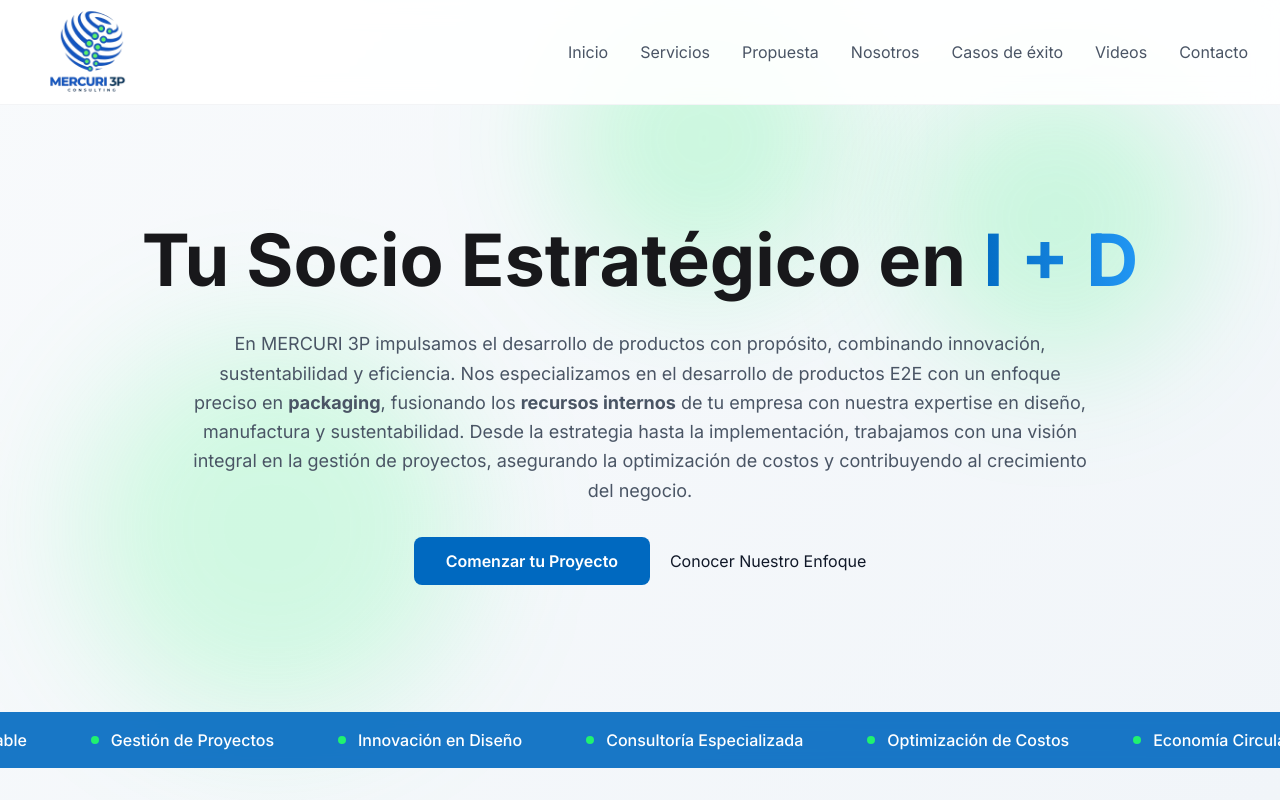
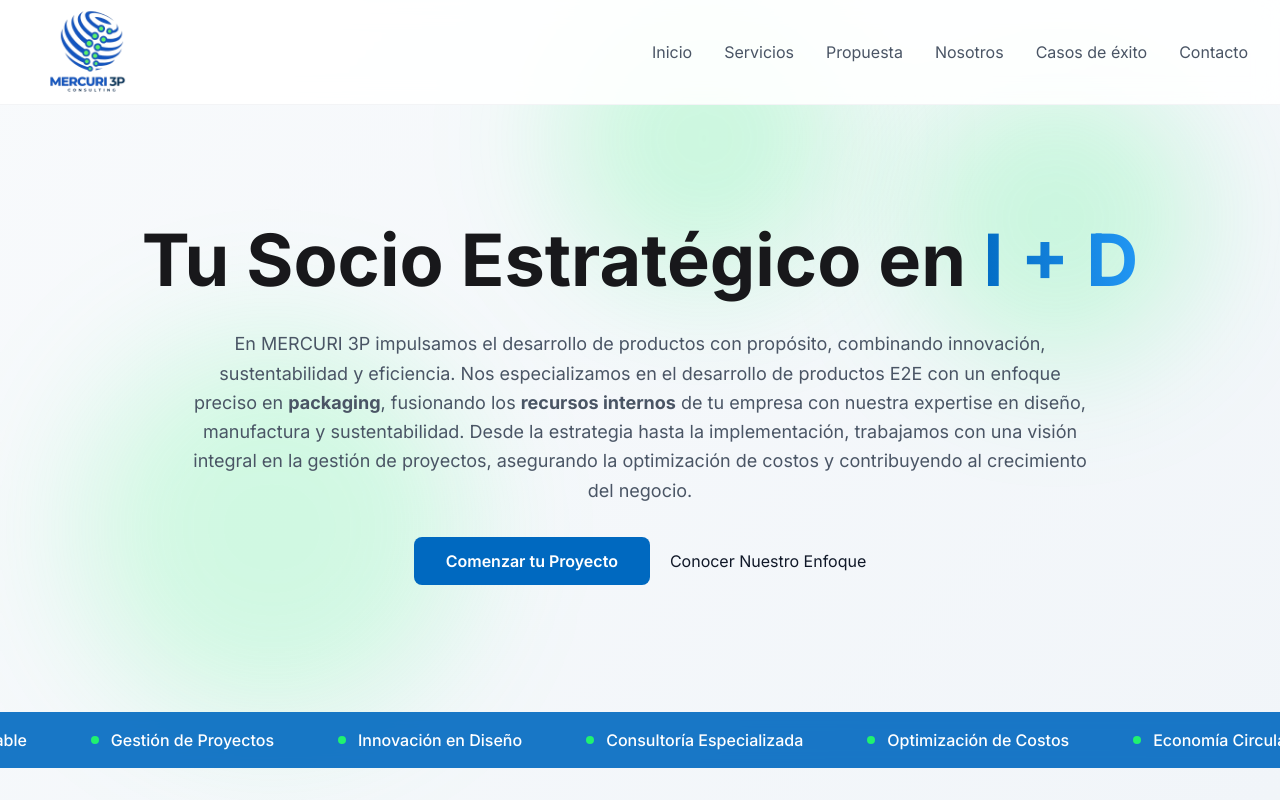
Before and after one commit to FedericoHerreraa/mercuri-3p, a Next.js app: page / in a window 1280 px wide. Shown: the top 800 px of the page. Built offline with nearby package versions, Linux system fonts and the light colour scheme.

Commit message:
release 1

```diff
--- a/components/Header.tsx
+++ b/components/Header.tsx
@@ -16,7 +16,7 @@ export const Header = () => {
                         <Link href="/proposal" className="text-gray-600 hover:text-[#0069c0] transition-colors">Propuesta</Link>
                         <Link href="/about-us" className="text-gray-600 hover:text-[#0069c0] transition-colors">Nosotros</Link>
                         <Link href="/success-cases" className="text-gray-600 hover:text-[#0069c0] transition-colors">Casos de éxito</Link>
-                        <Link href="/videos" className="text-gray-600 hover:text-[#0069c0] transition-colors">Videos</Link>
+                        {/* <Link href="/videos" className="text-gray-600 hover:text-[#0069c0] transition-colors">Videos</Link> */}
                         <Link href="/contact-us" className="text-gray-600 hover:text-[#0069c0] transition-colors">Contacto</Link>
                     </div>
                 </div>
```
